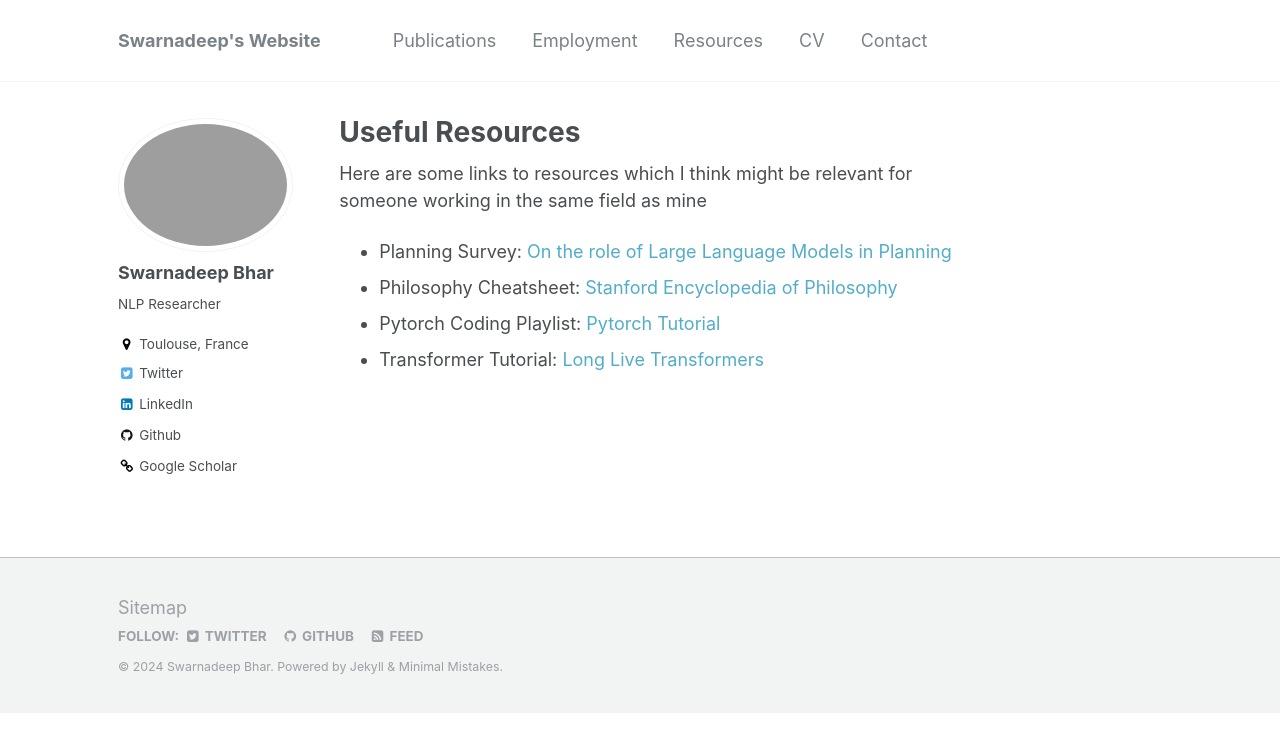
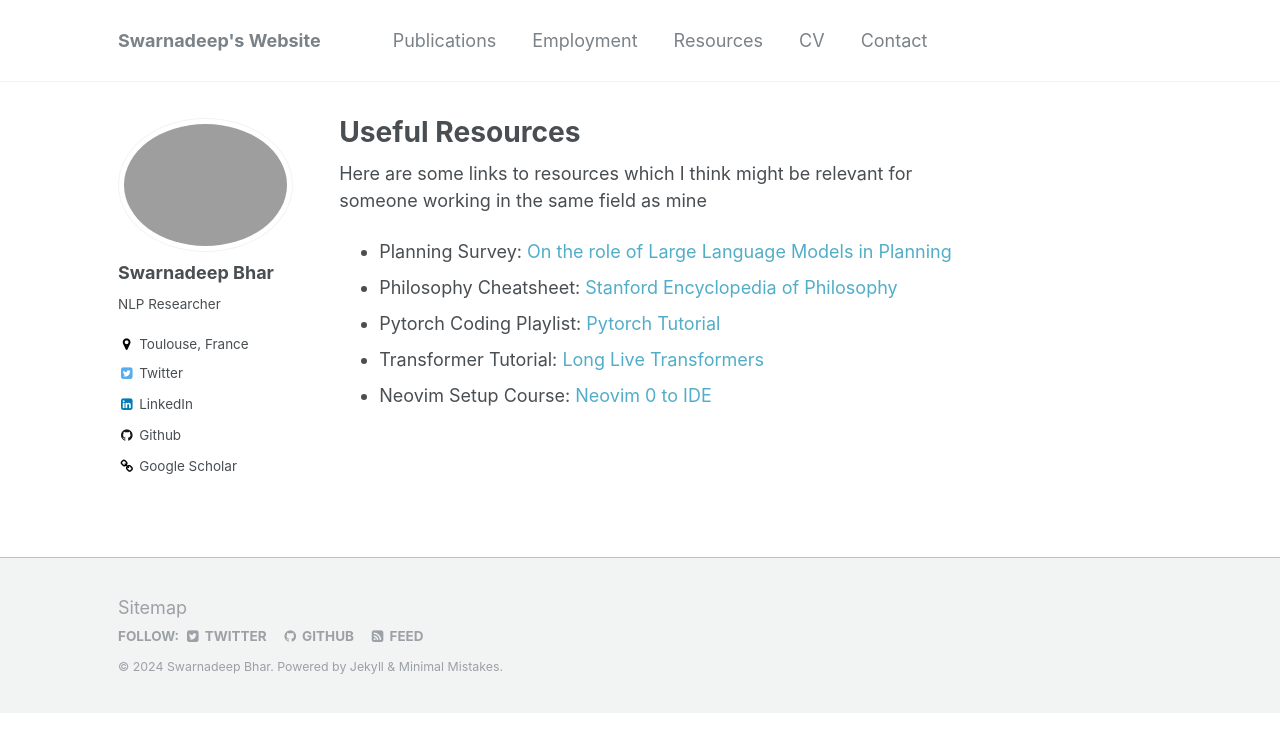
Before and after one commit to swarnadeep8597/swarnadeep8597.github.io, a Jekyll site: the page built from _pages/useful.md, in a window 1280 px wide. Shown: the top 752 px of the page. Built offline with Jekyll 4.4.1, drawn with Linux system fonts in a browser that asks for light colours.

Commit message:
NeoVim Resources

```diff
--- a/_pages/useful.md
+++ b/_pages/useful.md
@@ -9,3 +9,4 @@ Here are some links to resources which I think might be relevant for someone wor
 * Philosophy Cheatsheet: [Stanford Encyclopedia of Philosophy](https://plato.stanford.edu/index.html)
 * Pytorch Coding Playlist: [Pytorch Tutorial](https://youtube.com/playlist?list=PLhhyoLH6IjfxeoooqP9rhU3HJIAVAJ3Vz&feature=shared)
 * Transformer Tutorial: [Long Live Transformers](https://youtu.be/S27pHKBEp30?feature=shared)
+* Neovim Setup Course: [Neovim 0 to IDE](https://www.youtube.com/watch?v=zHTeCSVAFNY&list=PLsz00TDipIffreIaUNk64KxTIkQaGguqn)
```
Also changed, not shown: 1 other file.
